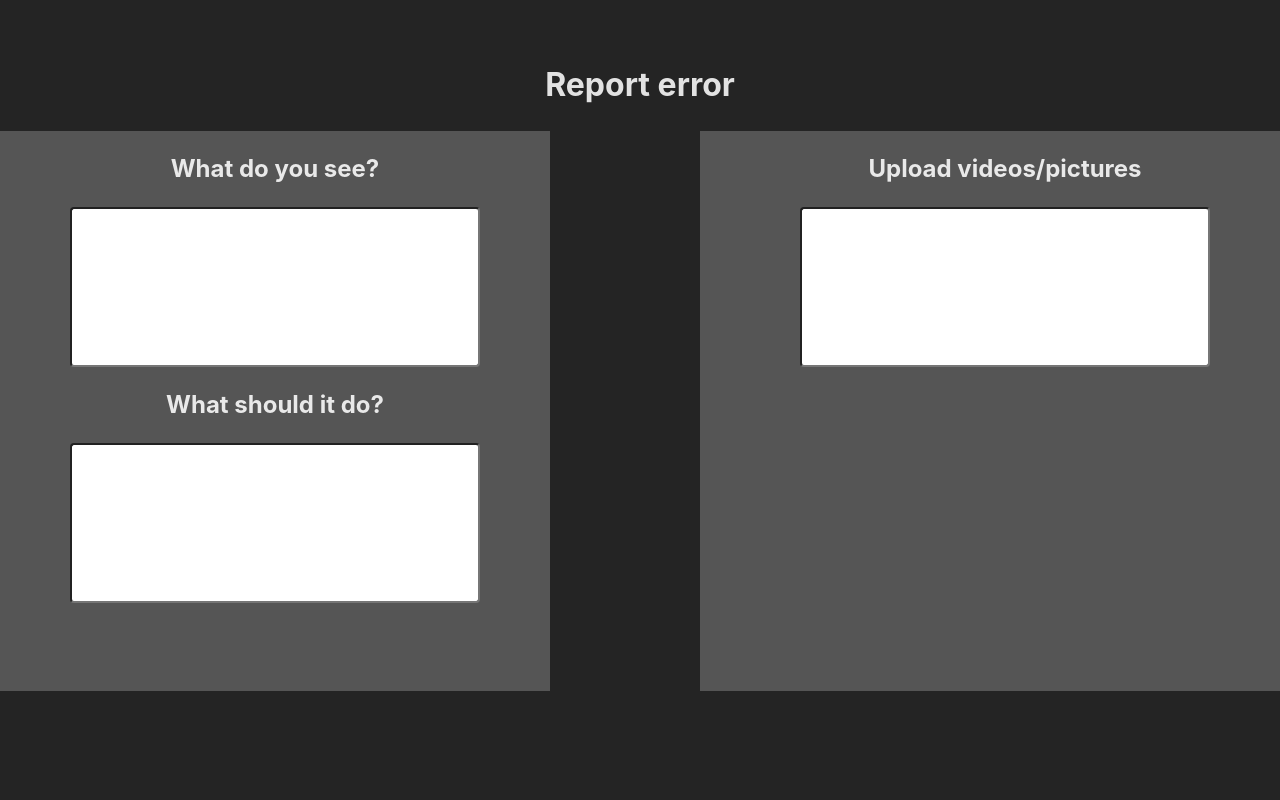
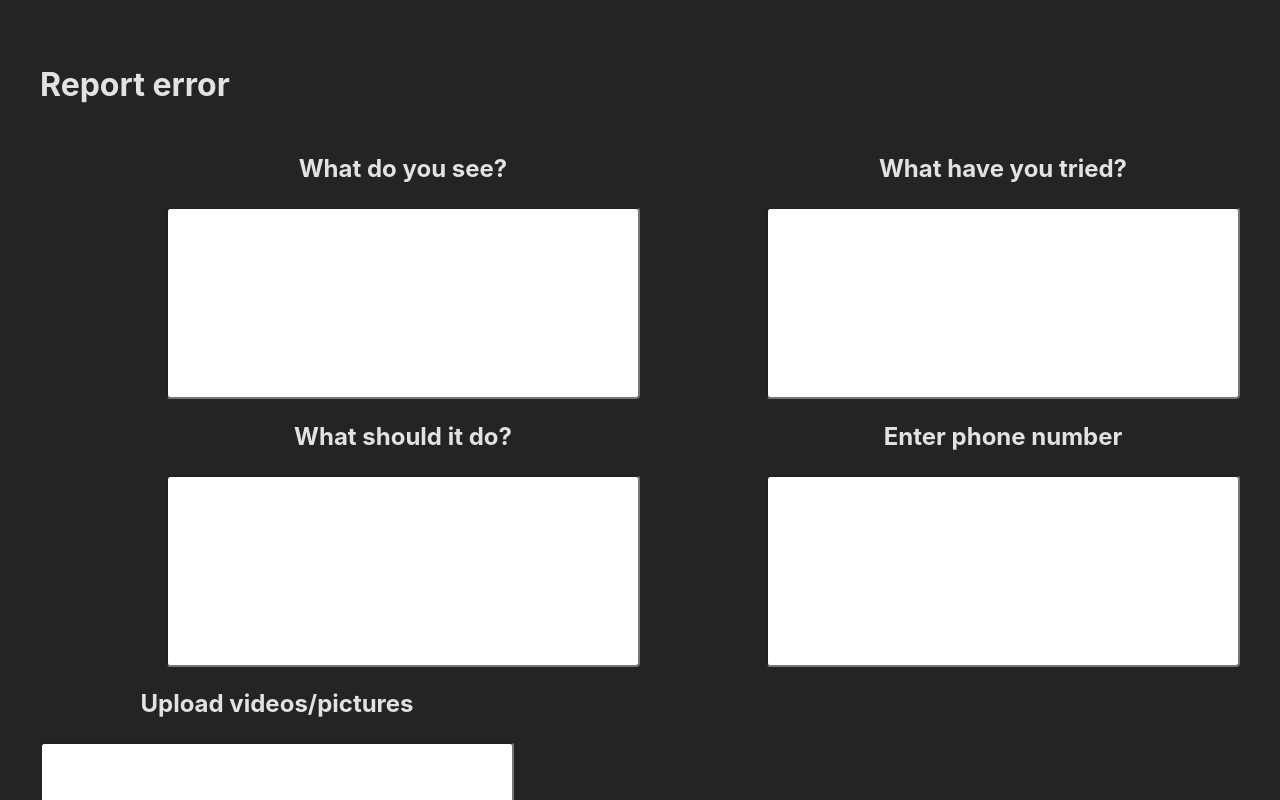
Before and after one commit to INF2A-Team-5/Project-C, a React (Vite) app in the folder frontend/: page /tickets in a window 1280 px wide. Shown: the top 800 px of the page. Built offline with nearby package versions, Linux system fonts and the light colour scheme.

Commit message:
poging 4?

```diff
--- a/frontend/src/components/pages/tickets.tsx
+++ b/frontend/src/components/pages/tickets.tsx
@@ -17,12 +17,12 @@ function myFunction() {
 function Tickets() {
 
   return (
-
-  <><div className='top'>
-    {/* <Header></Header> */}
-    <label><h1>Report error</h1></label>
-    </div>
-  <div className='left'>
+    <><div className='flex-container'>
+      {/* <div><Header></Header></div> */}
+      <div><label><h1>Report error</h1></label></div>
+    </div><div className="flex-container">
+        <div></div>
+        <div><div>
           {/* <Button hierarchy='xl' intent="primary" onClick={myFunction} rounded="slight">Pop up<span className="popuptext" id="myPopup">Popup text...</span></Button> */}
 
           {/* <Block size = "xl" color = "gray"> <label><h2>What do you see?</h2></label></Block> */}
@@ -30,18 +30,17 @@ function Tickets() {
           <Input hierarchy='xxl'></Input>
           <h2>What should it do?</h2>
           <Input hierarchy='xxl'></Input>
-    </div>
-
-    <div className="mid">
+        </div></div>
+        <div><div>
           <h2>What have you tried?</h2>
           <Input hierarchy='xxl'></Input>
           <h2>Enter phone number</h2>
           <Input hierarchy='xxl'></Input>
-      </div>
-
-      <div className="right">
+        </div></div>
+        <div>      <div>
           <h2>Upload videos/pictures</h2>
           <Input hierarchy='xxl'></Input>
+        </div></div>
       </div></>
   )
 }
--- a/frontend/src/styles/App.css
+++ b/frontend/src/styles/App.css
@@ -44,3 +44,27 @@
 .read-the-docs {
   color: #888;
 }
+
+.flex-container {
+  display: flex;
+  flex-direction:row;
+  flex-flow: row wrap;
+  justify-content: space-between;
+  align-items: flex-start;
+  align-content:space-between;
+  /* background-color:#888; */
+}
+
+.flex-item-left {
+  flex: 50%;
+}
+
+.flex-item-right {
+  flex: 50%;
+}
+
+@media (max-width: 800px) {
+  .flex-item-right, .flex-item-left {
+    flex: 100%;
+  }
+}
--- a/frontend/src/styles/foundations.css
+++ b/frontend/src/styles/foundations.css
@@ -98,7 +98,7 @@
 
 .input-xxl {
 
-  padding: 4.0rem 3.0rem;
+  padding: 5.0rem 5.0rem;
   font-size: 1.5rem;
   border-radius: 0.25rem;
 }
@@ -114,39 +114,6 @@
   /* background-color: var(--destructive); */
 }
 
-.block-gray {
-  border: 1px solid transparent;
-  font-weight: 500;
-  font-family: inherit;
-  background-color: var(--secondary);
-  cursor: pointer;
-  transition: border-color 0.25s;
-}
-
-.block-sm {
-  padding: 0.5rem 1rem;
-  font-size: 0.875rem;
-
-}
-
-.block-md {
-  padding: 1rem 1.5rem;
-  font-size: 1rem;
-
-}
-
-.block-lg {
-  padding: 1rem 2rem;
-  font-size: 1.25rem;
-
-}
-
-.block-xl {
-  margin-left:auto;
-  padding: 7rem 7rem;
-  font-size: 1.5rem;
-
-}
 
 .left {
   background-color:#555;
```
Lines whose indentation alone changed are shown as unchanged.
